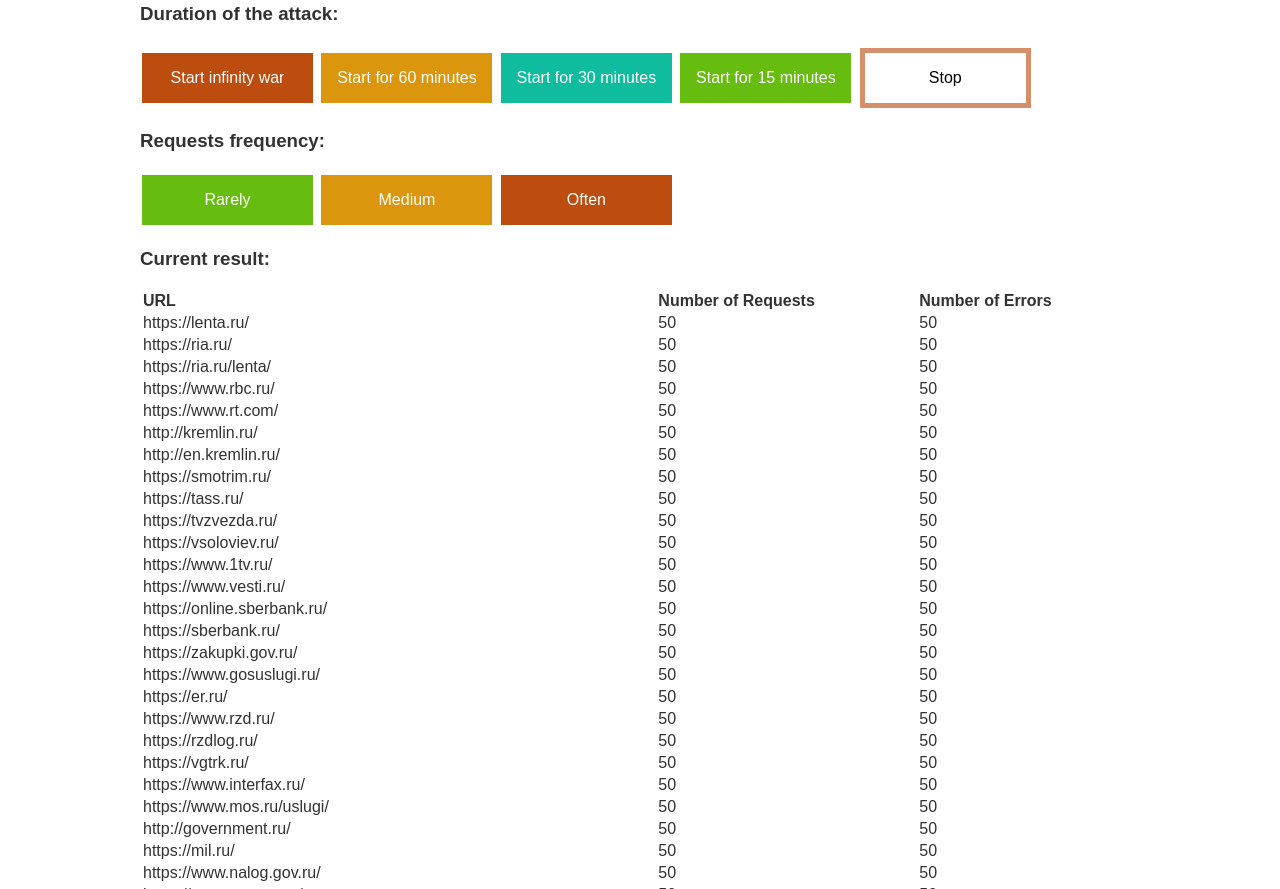
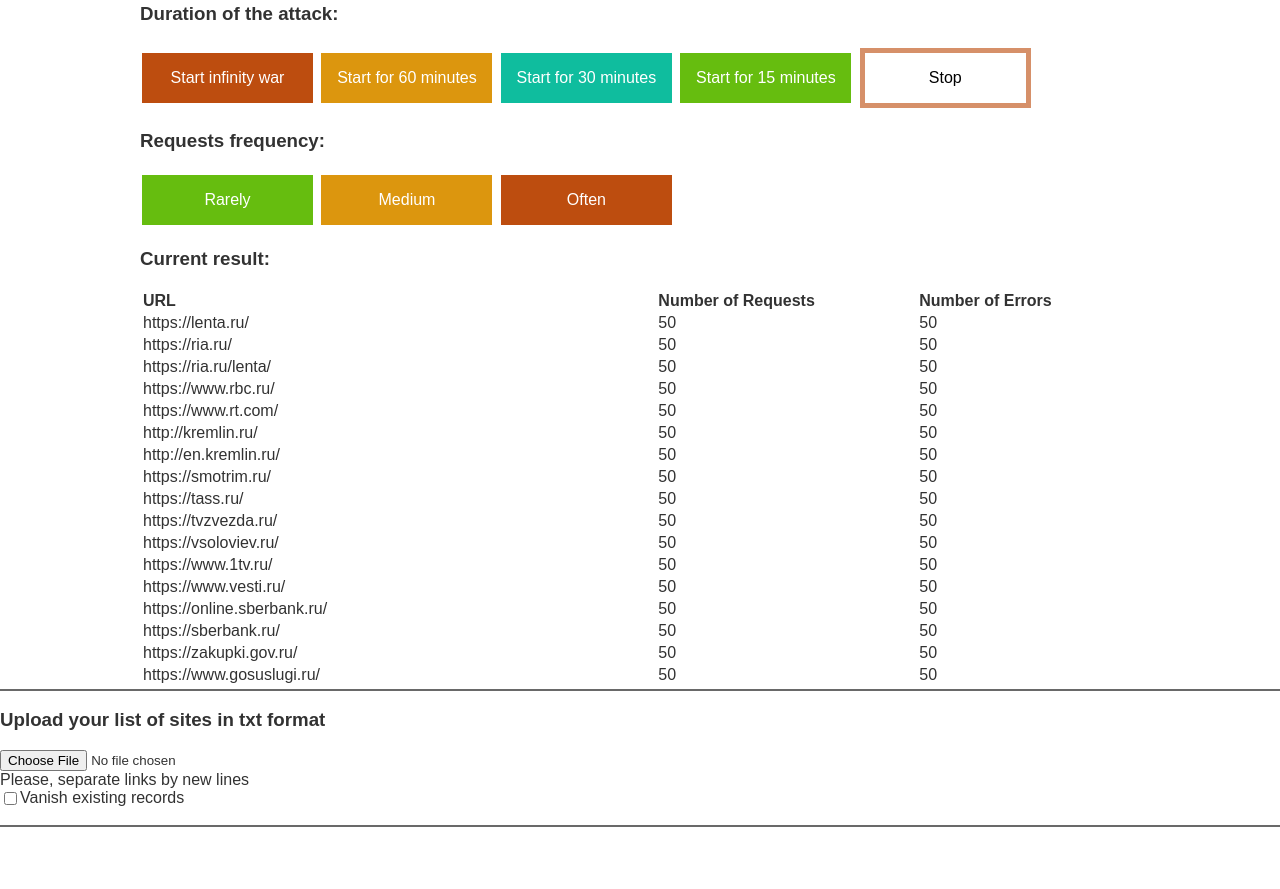
Before and after one commit to Okremmo/Okremmo.github.io, a plain HTML site: page index.html in a window 1280 px wide. Shown: the part 368-1257 px from the top of the page. After the commit the page ends 1203 px from the top, so only its background shows below. Drawn offline with Linux system fonts and the light colour scheme; no server answers.

Commit message:
Update style.css

```diff
--- a/style.css
+++ b/style.css
@@ -167,3 +167,8 @@ table {
 .vanish {
   display: flex;
 }
+
+#stats{
+  max-height: 400px;
+  overflow-y: scroll;
+}
```
